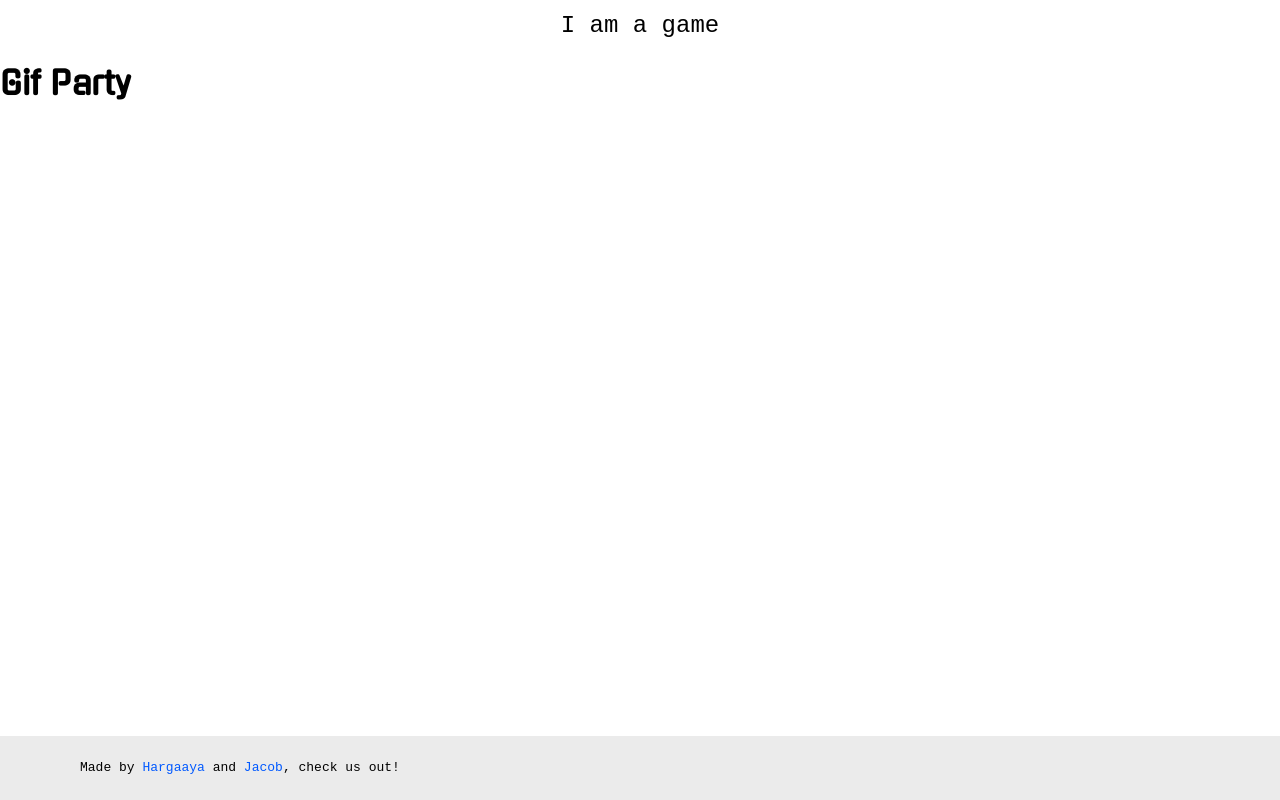
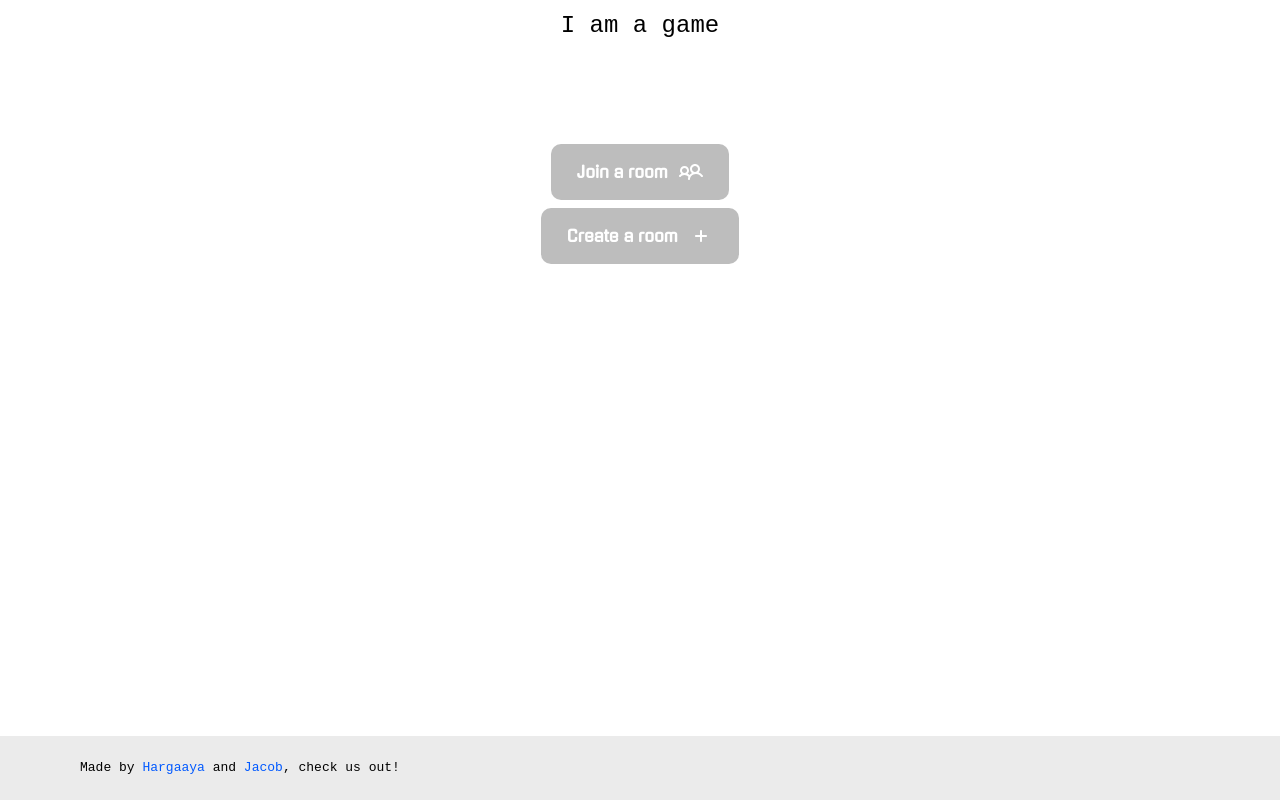
Before and after one commit to Hargaaya/IAmAGame-Frontend, a SvelteKit app: page /play/gif-party in a window 1280 px wide. Built offline with nearby package versions, Linux system fonts and the light colour scheme; no server answers.

Commit message:
update gif-party page

```diff
--- a/src/routes/play/gif-party/+page.svelte
+++ b/src/routes/play/gif-party/+page.svelte
@@ -1,3 +1,5 @@
-<div>
-	<h1>Gif Party</h1>
-</div>
+<script lang="ts">
+	import GameSelection from '../../../components/GameSelection.svelte';
+</script>
+
+<GameSelection gameType="gif-party" />
```
